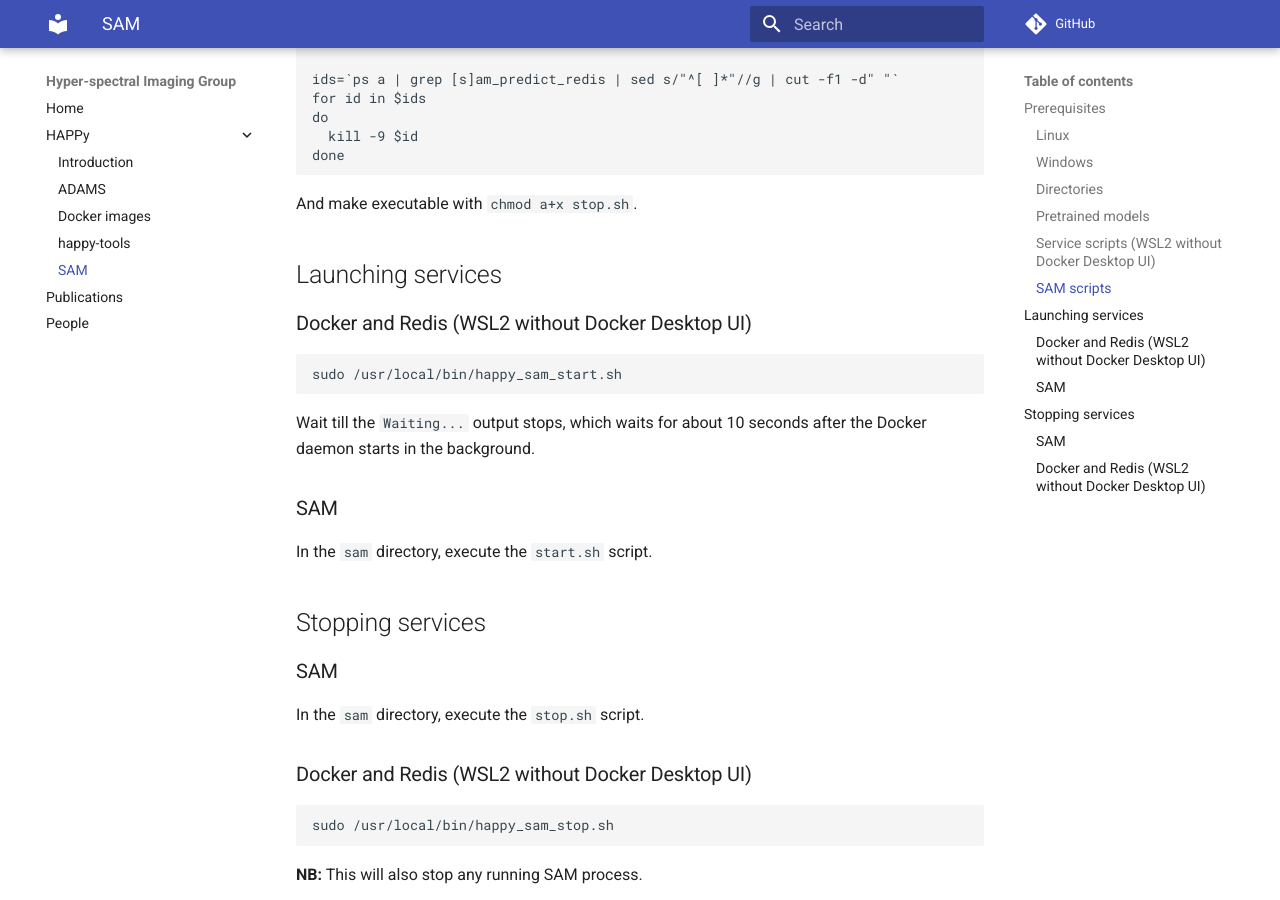
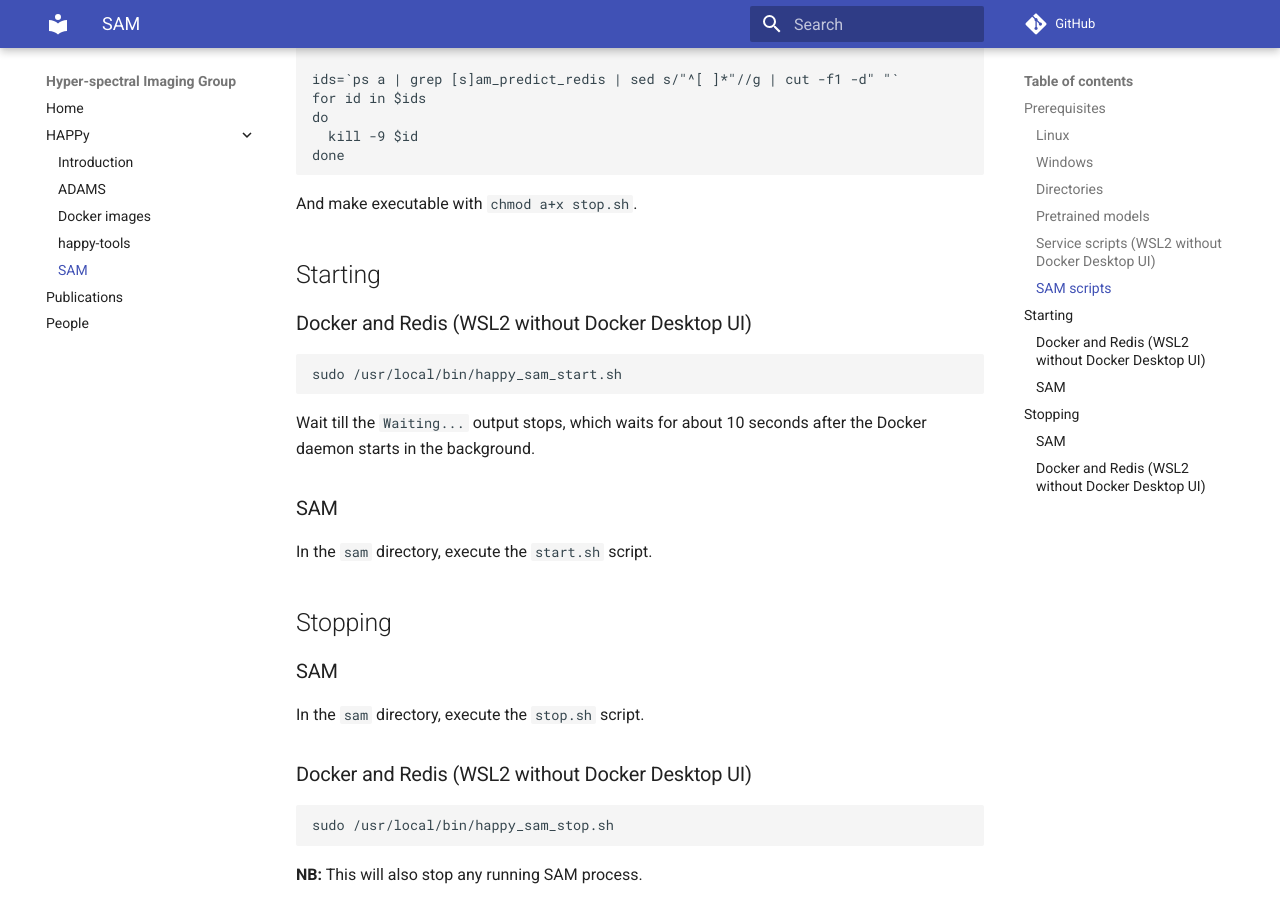
Before and after one commit to wairas/hsi-website, an MkDocs documentation site: the page built from docs/happy/sam.md, in a window 1280 px wide and 900 px high, scrolled down 2102 px. Built offline with MkDocs 1.6.1 and Material for MkDocs 9.7.7, drawn with Linux system fonts in a browser that asks for light colours; comment, search, counter and statistics services are not loaded.

Commit message:
tweaked headings

```diff
--- a/docs/happy/sam.md
+++ b/docs/happy/sam.md
@@ -107,7 +107,7 @@ done
 And make executable with `chmod a+x stop.sh`.
 
 
-# Launching services
+# Starting
 
 ## Docker and Redis (WSL2 without Docker Desktop UI)
 
@@ -122,7 +122,7 @@ after the Docker daemon starts in the background.
 
 In the `sam` directory, execute the `start.sh` script.
 
-# Stopping services
+# Stopping
 
 ## SAM
 
```
